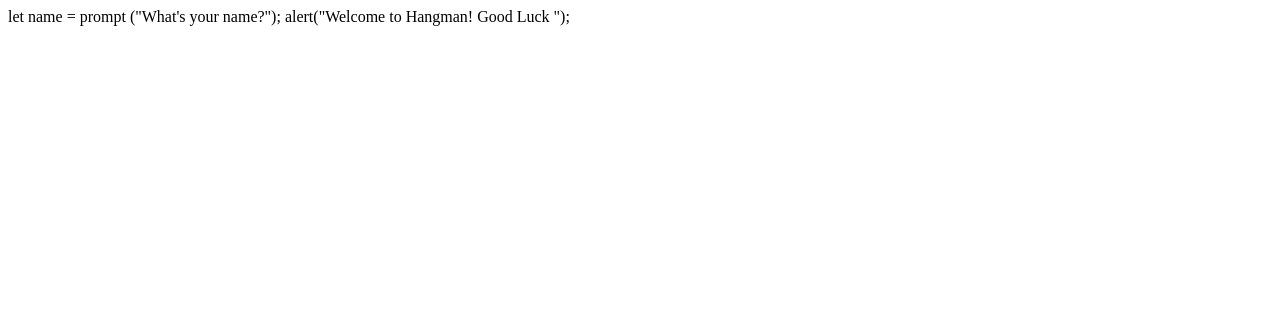
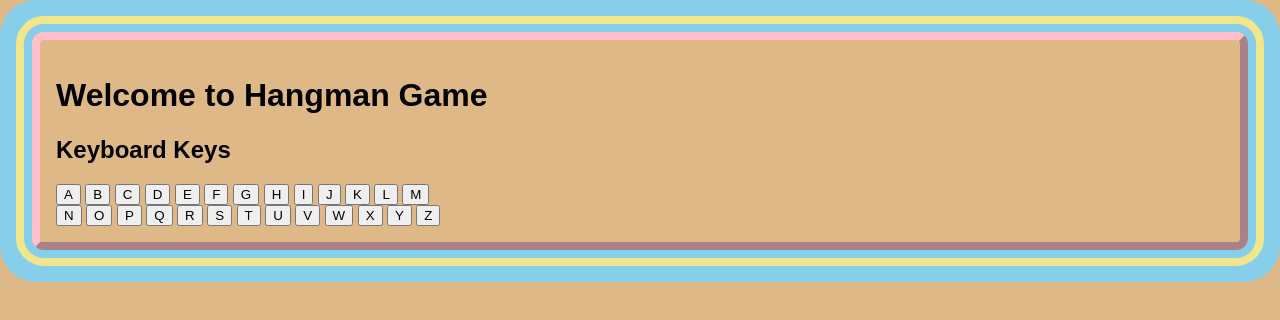
Before and after one commit to gregg55/frontendgame, a plain HTML site: page index.html in a window 1280 px wide. Drawn offline with Linux system fonts and the light colour scheme.

Commit message:
develop Keyboard

```diff
--- a/css/style.css
+++ b/css/style.css
@@ -0,0 +1,26 @@
+body {
+    border: 0.5rem outset pink;
+    outline: 0.5rem solid khaki;
+    box-shadow: 0 0 0 2rem skyblue;
+    border-radius: 12px;
+    font: bold 1rem sans-serif;
+    margin: 2rem;
+    padding: 1rem;
+    outline-offset: 0.5rem;
+    background-color: burlywood;
+  }
+
+
+  game {
+
+    border: 0.5rem outset pink;
+    outline: 0.5rem solid khaki;
+    box-shadow: 0 0 0 2rem skyblue;
+    border-radius: 12px;
+    font: bold 1rem sans-serif;
+    margin: 2rem;
+    padding: 1rem;
+    outline-offset: 0.5rem;
+    background-color: burlywood;
+
+  }
--- a/index.html
+++ b/index.html
@@ -10,10 +10,43 @@
     <!--Updated Title -->
 </head>
 <body>
- let name = prompt ("What's your name?");
- alert("Welcome to Hangman!  Good Luck ");
+<h1>Welcome to Hangman Game</h1>
 
+<h2>Keyboard Keys </h2>
 
+<form name = "game">
+
+ <input type ="Button" Value = "A" onclick="guess ('A')">
+ <input type ="Button" Value = "B" onclick="guess ('B')">
+ <input type ="Button" Value = "C" onclick="guess ('C')">
+ <input type ="Button" Value = "D" onclick="guess ('D')">
+ <input type ="Button" Value = "E" onclick="guess ('E')">
+ <input type ="Button" Value = "F" onclick="guess ('F')">
+ <input type ="Button" Value = "G" onclick="guess ('G')">
+ <input type ="Button" Value = "H" onclick="guess ('H')">
+ <input type ="Button" Value = "I" onclick="guess ('I')">
+ <input type ="Button" Value = "J" onclick="guess ('J')">
+ <input type ="Button" Value = "K" onclick="guess ('K')">
+ <input type ="Button" Value = "L" onclick="guess ('L')">
+ <input type ="Button" Value = "M" onclick="guess ('M')">
+ <br />  <!-- add line break -->
+ <input type ="Button" Value = "N" onclick="guess ('N')">
+ <input type ="Button" Value = "O" onclick="guess ('O')">
+ <input type ="Button" Value = "P" onclick="guess ('P')">
+ <input type ="Button" Value = "Q" onclick="guess ('Q')">
+ <input type ="Button" Value = "R" onclick="guess ('R')">
+
+ <input type ="Button" Value = "S" onclick="guess ('S')">
+ <input type ="Button" Value = "T" onclick="guess ('T')">
+ <input type ="Button" Value = "U" onclick="guess ('U')">
+ <input type ="Button" Value = "V" onclick="guess ('V')">
+ <input type ="Button" Value = "W" onclick="guess ('W')">
+ <input type ="Button" Value = "X" onclick="guess ('X')">
+ <input type ="Button" Value = "Y" onclick="guess ('Y')">
+ <input type ="Button" Value = "Z" onclick="guess ('Z')">
+<br />  <!-- add line break -->
+
+</form>
 
 
  <!-- add script.js link to <body> -->
--- a/script.js
+++ b/script.js
@@ -0,0 +1 @@
+console.log ("hello World"); // validated js script worked in Console log
```
